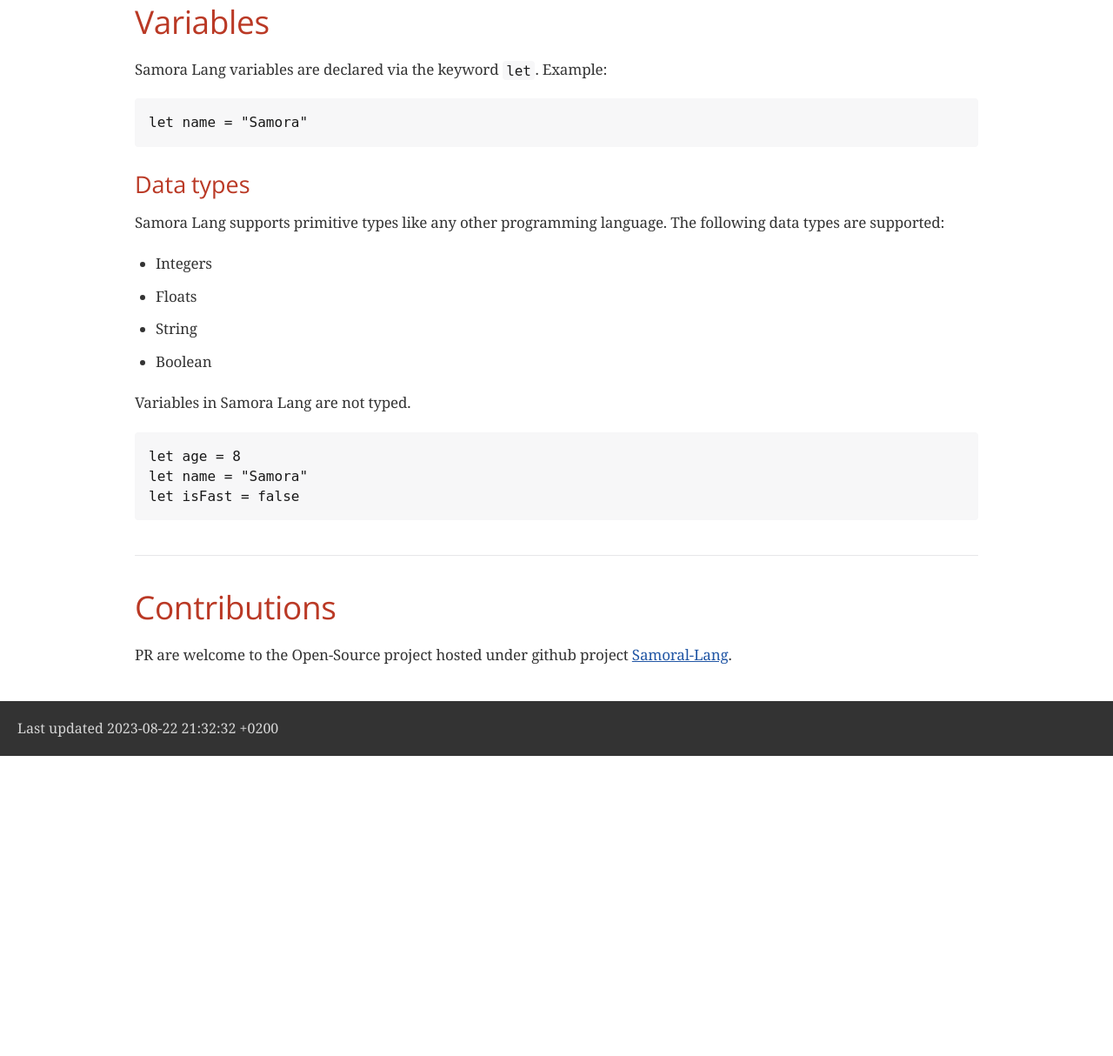
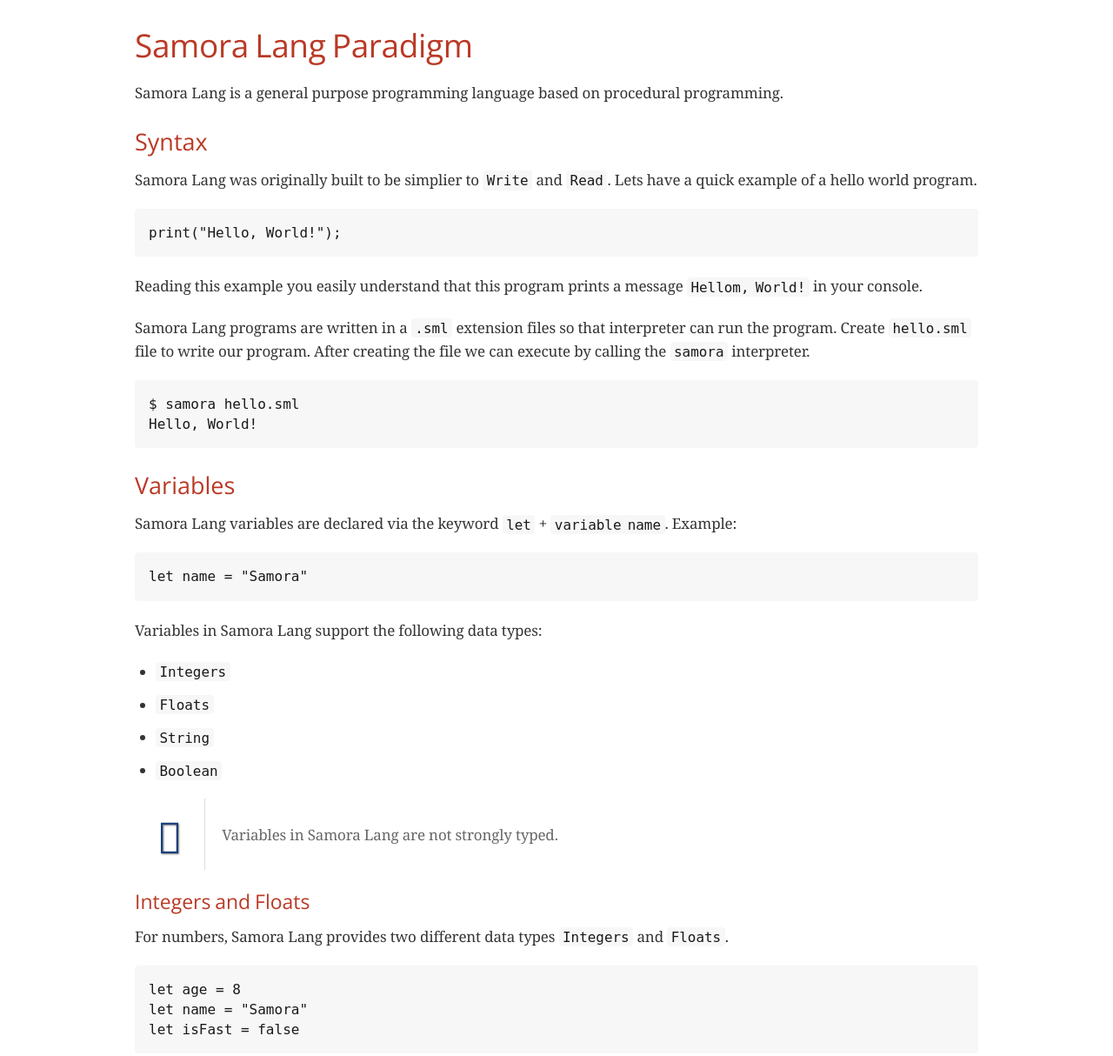
Before and after one commit to obadiaspelembe/Samora-Lang-Docs, a plain HTML site: page index.html in a window 1280 px wide. Shown: the part 1253-2467 px from the top of the page at 87% size. Before the commit the page ends 2122 px from the top, so only its background shows below. Drawn offline with nearby package versions, Linux system fonts and the light colour scheme; a web font is replaced by a local one.

Commit message:
docs: add syntax section

```diff
--- a/index.html
+++ b/index.html
@@ -454,9 +454,10 @@ body.book #toc,body.book #preamble,body.book h1.sect0,body.book .sect1>h2{page-b
 <li><a href="#_arch_linux">Arch Linux</a></li>
 </ul>
 </li>
-<li><a href="#_variables">Variables</a>
+<li><a href="#_samora_lang_paradigm">Samora Lang Paradigm</a>
 <ul class="sectlevel2">
-<li><a href="#_data_types">Data types</a></li>
+<li><a href="#_syntax">Syntax</a></li>
+<li><a href="#_variables">Variables</a></li>
 </ul>
 </li>
 <li><a href="#_contributions">Contributions</a></li>
@@ -508,45 +509,86 @@ body.book #toc,body.book #preamble,body.book h1.sect0,body.book .sect1>h2{page-b
 </div>
 </div>
 <div class="sect1">
-<h2 id="_variables">Variables</h2>
+<h2 id="_samora_lang_paradigm">Samora Lang Paradigm</h2>
 <div class="sectionbody">
 <div class="paragraph">
-<p>Samora Lang variables are declared via the keyword <code>let</code>. Example:</p>
+<p>Samora Lang is a general purpose programming language based on procedural programming.</p>
+</div>
+<div class="sect2">
+<h3 id="_syntax">Syntax</h3>
+<div class="paragraph">
+<p>Samora Lang was originally built to be simplier to <code>Write</code> and <code>Read</code>. Lets have a quick example of a hello world program.</p>
 </div>
 <div class="listingblock">
 <div class="content">
-<pre class="highlight"><code class="language-go" data-lang="go">let name = "Samora"</code></pre>
+<pre class="highlight"><code class="language-go" data-lang="go">print("Hello, World!");</code></pre>
+</div>
+</div>
+<div class="paragraph">
+<p>Reading this example you easily understand that this program prints a message <code>Hellom, World!</code> in your console.</p>
+</div>
+<div class="paragraph">
+<p>Samora Lang programs are written in a <code>.sml</code> extension files so that interpreter can run the program. Create <code>hello.sml</code> file to write our program. After creating the file we can execute by calling the <code>samora</code> interpreter.</p>
+</div>
+<div class="listingblock">
+<div class="content">
+<pre class="highlight"><code class="language-sh" data-lang="sh">$ samora hello.sml
+Hello, World!</code></pre>
+</div>
 </div>
 </div>
 <div class="sect2">
-<h3 id="_data_types">Data types</h3>
+<h3 id="_variables">Variables</h3>
 <div class="paragraph">
-<p>Samora Lang supports primitive types like any other programming language. The following data types are supported:</p>
+<p>Samora Lang variables are declared via the keyword <code>let</code> + <code>variable name</code>. Example:</p>
+</div>
+<div class="listingblock">
+<div class="content">
+<pre class="highlight"><code class="language-javascript" data-lang="javascript">let name = "Samora"</code></pre>
+</div>
+</div>
+<div class="paragraph">
+<p>Variables in Samora Lang support the following data types:</p>
 </div>
 <div class="ulist">
 <ul>
 <li>
-<p>Integers</p>
+<p><code>Integers</code></p>
 </li>
 <li>
-<p>Floats</p>
+<p><code>Floats</code></p>
 </li>
 <li>
-<p>String</p>
+<p><code>String</code></p>
 </li>
 <li>
-<p>Boolean</p>
+<p><code>Boolean</code></p>
 </li>
 </ul>
 </div>
+<div class="admonitionblock note">
+<table>
+<tr>
+<td class="icon">
+<i class="fa icon-note" title="Note"></i>
+</td>
+<td class="content">
+Variables in Samora Lang are not strongly typed.
+</td>
+</tr>
+</table>
+</div>
+<div class="sect3">
+<h4 id="_integers_and_floats">Integers and Floats</h4>
 <div class="paragraph">
-<p>Variables in Samora Lang are not typed.</p>
+<p>For numbers, Samora Lang provides two different data types <code>Integers</code> and <code>Floats</code>.</p>
 </div>
 <div class="listingblock">
 <div class="content">
 <pre class="highlight"><code class="language-go" data-lang="go">let age = 8
 let name = "Samora"
 let isFast = false</code></pre>
+</div>
 </div>
 </div>
 </div>
@@ -563,7 +605,7 @@ let isFast = false</code></pre>
 </div>
 <div id="footer">
 <div id="footer-text">
-Last updated 2023-08-22 21:32:32 +0200
+Last updated 2023-08-22 22:00:18 +0200
 </div>
 </div>
 </body>
```
Also changed, not shown: 1 other file.
